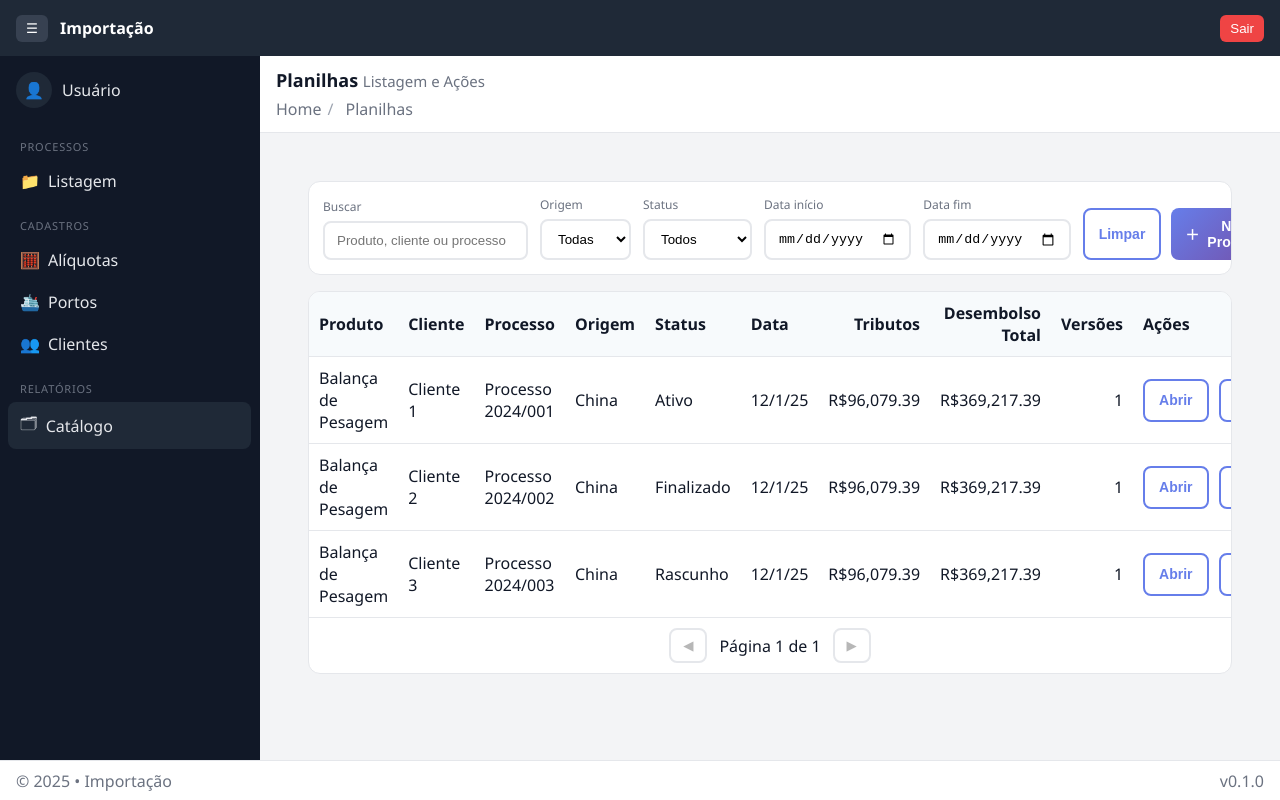
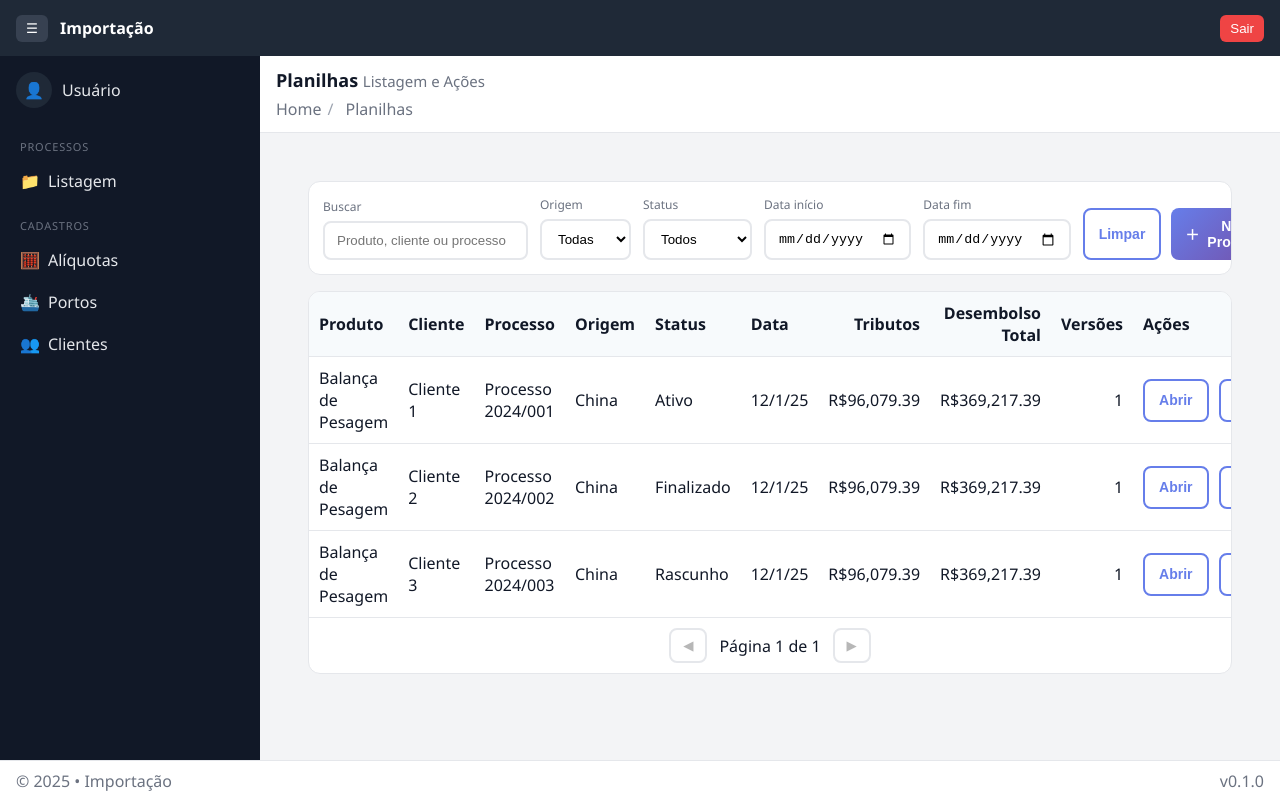
Before and after one commit to leandrofmarcos/arduana, an Angular app: page /planilhas in a window 1280 px wide. Built offline with nearby package versions, Linux system fonts and the light colour scheme.

Commit message:
chore(menu): remove item Catálogo do menu lateral; mantém somente Processos e Cadastros

```diff
--- a/src/app/layout/shell.component.ts
+++ b/src/app/layout/shell.component.ts
@@ -40,10 +40,7 @@ import { PlanilhasService } from '../features/planilhas/planilhas.service';
             <a routerLink="/portos" routerLinkActive="active"><span class="icon">🛳️</span><span>Portos</span></a>
             <a routerLink="/clientes" routerLinkActive="active"><span class="icon">👥</span><span>Clientes</span></a>
           </div>
-          <div class="menu-group">
-            <div class="menu-title">Relatórios</div>
-            <a routerLink="/planilhas" routerLinkActive="active"><span class="icon">🗂</span><span>Catálogo</span></a>
-          </div>
+
         </nav>
       </aside>
       <main class="content-wrapper">
```
